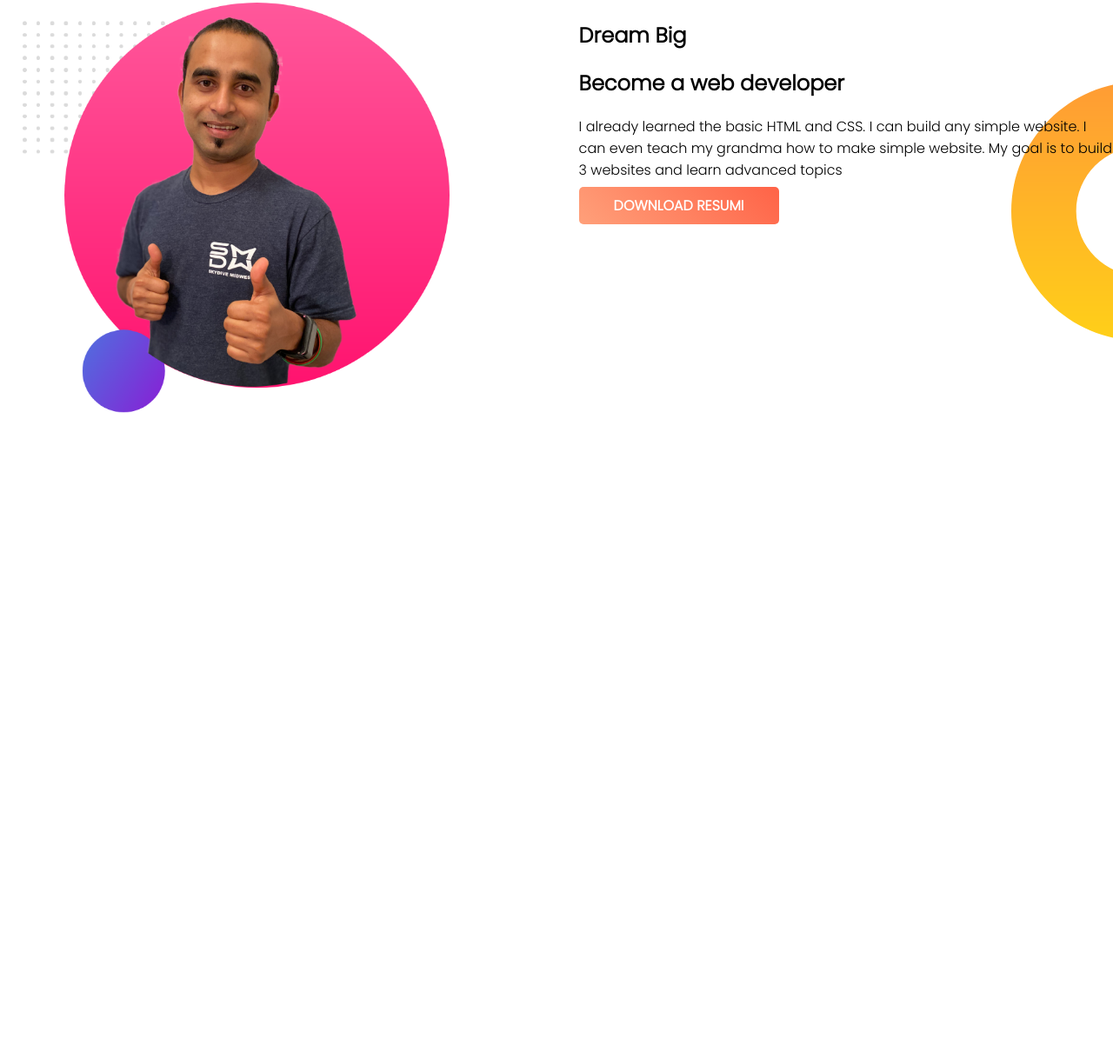
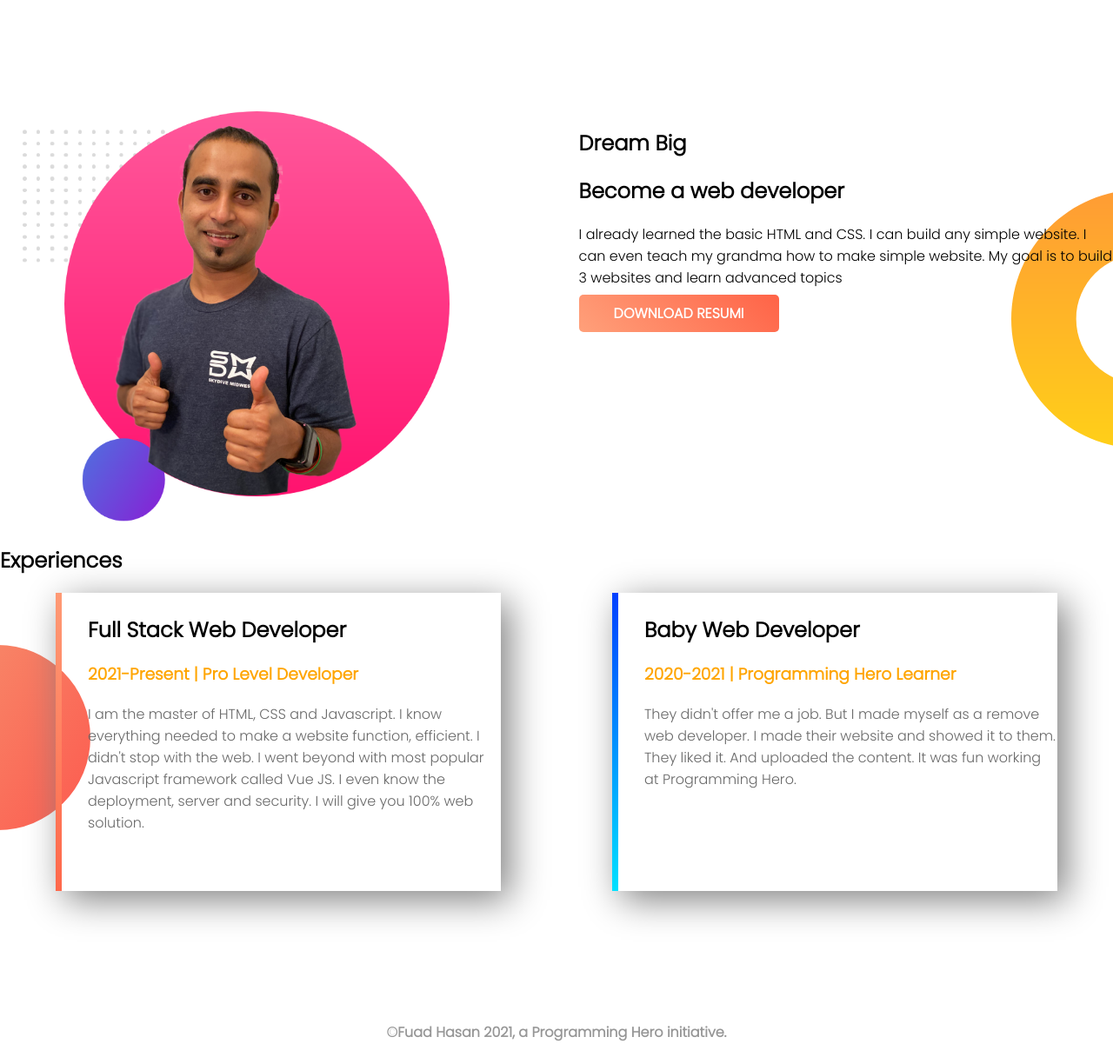
Before and after one commit to fuadhasanofficial/my-portfolio, a plain HTML site: page index.html in a window 1280 px wide. Shown: the part 492-1708 px from the top of the page at 87% size. Before the commit the page ends 974 px from the top, so only its background shows below. Drawn offline with Linux system fonts and the light colour scheme.

Commit message:
last work before live host

```diff
--- a/index.html
+++ b/index.html
@@ -26,7 +26,7 @@
                 That's why I am learning and mastering web development. I will not stop until I become the Web
                 Development
                 Hero.</p>
-            <a class="link-btn" href="#" target="_blank"> Hire me </a>
+            <a class="link-btn" href="https://www.facebook.com/mujahid.alfuad/" target="_blank"> Hire me </a>
         </div>
         <div class="image_container half-width">
             <img src="images/my-bg.png">
@@ -52,6 +52,33 @@
         </div>
     </section>
 
+    <section class="section3">
+        <h1>Experiences</h1>
+        <div class="section3-inside ">
+            <div class=" exparience-intro" id="full-stack-exp">
+                <h1>Full Stack Web Developer</h1>
+                <h3 class="time-intro">2021-Present | Pro Level Developer</h3>
+                <p> I am the master of HTML, CSS and Javascript. I know everything needed to make a website function,
+                    efficient. I didn't stop with the web. I went beyond with most popular Javascript framework called
+                    Vue
+                    JS. I even know the deployment, server and security. I will give you 100% web solution.</p>
+            </div>
+
+            <div class=" exparience-intro" id="baby-exp">
+                <h1>Baby Web Developer</h1>
+                <h3 class="time-intro">2020-2021 | Programming Hero Learner</h3>
+                <p>They didn't offer me a job. But I made myself as a remove web developer. I made their website and
+                    showed
+                    it
+                    to them. They liked it. And uploaded the content. It was fun working at Programming Hero.</p>
+            </div>
+        </div>
+    </section>
+
+    <footer>
+        <p> &#169;Fuad Hasan 2021, a Programming Hero initiative.</p>
+    </footer>
+
 
 </body>
 
--- a/style.css
+++ b/style.css
@@ -17,12 +17,20 @@
     display: flex;
     background-image: url(images/top-banner.png);
     background-repeat: no-repeat;
+    margin-bottom:150px ;
 }
+
+
 
 .half-width{
     width:50%;
     padding-left: 2%;
 }
+
+.intro_container{
+    padding-left: 7%;
+}
+
 
 .half-width img{
     width: 80%;
@@ -50,3 +58,51 @@
 .resumi-btn{
     text-transform:uppercase;
 }
+
+.section3{
+    background-image: url(images/exp-bg.png);
+    background-repeat: no-repeat;
+    background-position-y: 115px;
+    margin-bottom: 150px;
+}
+
+.section3-inside{
+    display: flex;
+   width: 100%;
+
+}
+
+.time-intro{
+    color:#FFA500
+}
+
+.exparience-intro{
+     width: 40%;
+     margin-left: 5%;
+     margin-right: 5%;
+     box-shadow: 10px 10px 40px gray;
+     padding-left: 30px;
+     padding-top: 5px;
+     padding-bottom: 50px;
+}
+
+.exparience-intro p{
+    color:#696969;
+}
+
+#full-stack-exp{
+    border-left:7px solid;
+    border-image: linear-gradient(#FF9A75, #FF684B);
+    border-image-slice: 1;
+}
+
+#baby-exp{
+    border-left:7px solid;
+    border-image: linear-gradient(#003FFF ,#00E1FF);
+    border-image-slice: 1;
+}
+footer p {
+    text-align: center;
+    color: #969696;
+    font-weight: bold;
+}
```
Also changed, not shown: images/jhankar.png (deleted), images/my-bg2.png (deleted), 4 other files.
